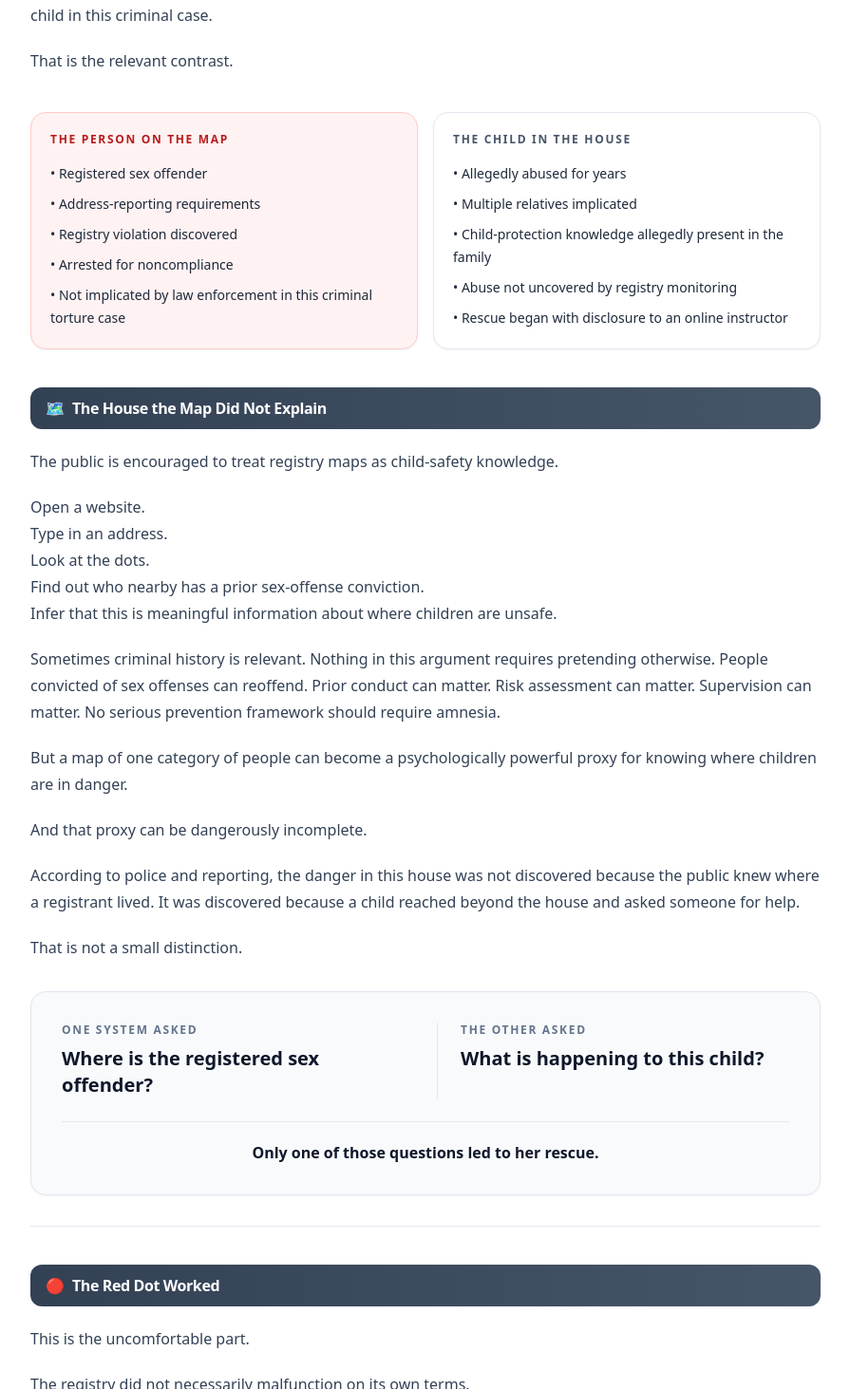
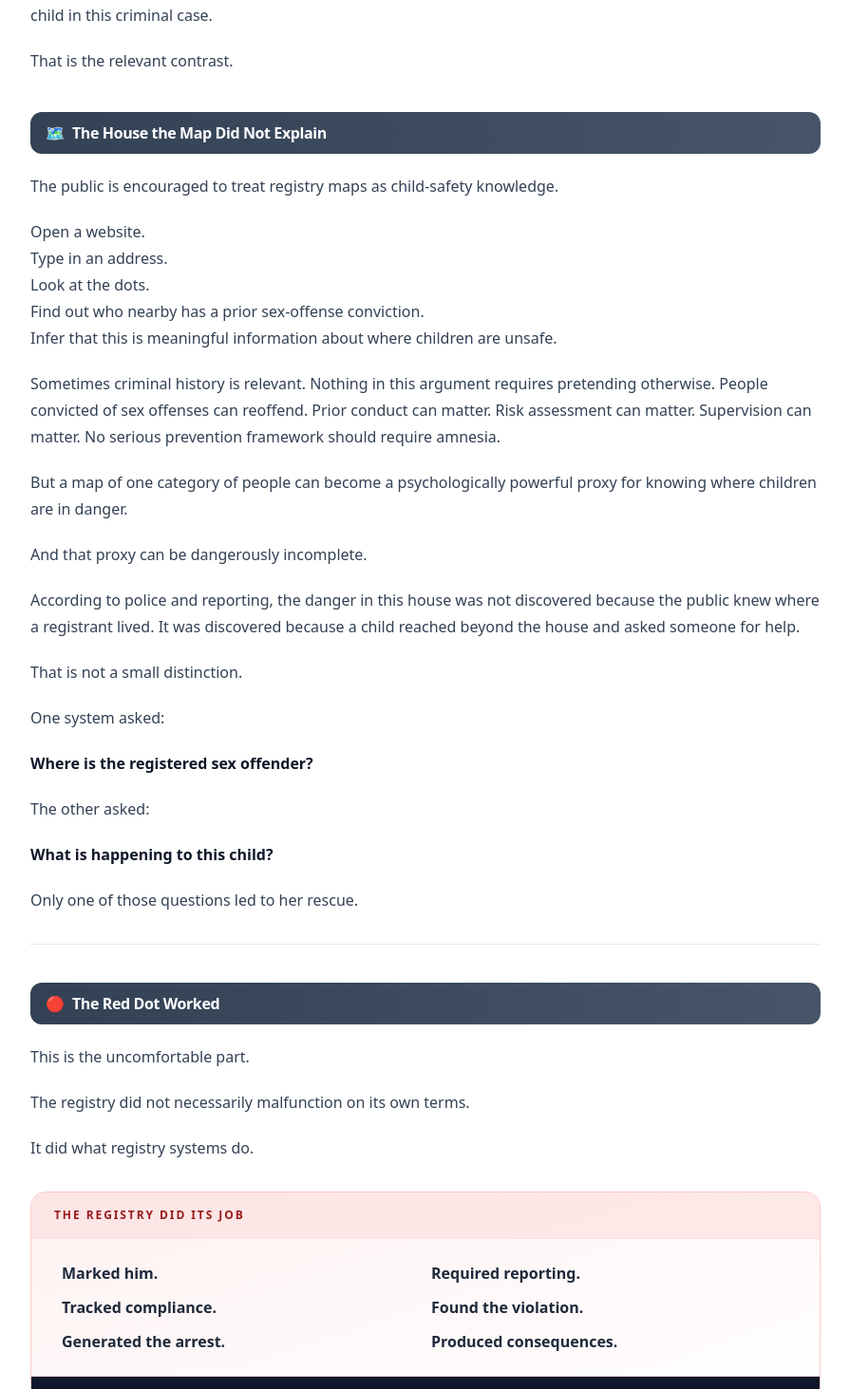
Before and after one commit to projectsolarrecon/Solar, a React (Vite) app: page /blog/the-man-on-the-map-wasnt-the-danger in a window 1280 px wide. Shown: the part 2667-4130 px from the top of the page at 95% size, without its empty margins (192-1087 px from the left). Built offline with nearby package versions, Linux system fonts and the light colour scheme.

Commit message:
Lighten blog visual treatment and fix consistency section spacing

```diff
--- a/src/pages/blog/TheManOnTheMapWasntTheDanger.tsx
+++ b/src/pages/blog/TheManOnTheMapWasntTheDanger.tsx
@@ -185,33 +185,6 @@ export default function TheManOnTheMapWasntTheDanger(): JSX.Element {
         </p>
         <p>That is the relevant contrast.</p>
 
-        <div className="not-prose my-10 grid gap-4 md:grid-cols-2">
-          <div className="rounded-2xl border border-red-200 bg-red-50 p-5 shadow-sm">
-            <div className="text-xs font-bold uppercase tracking-[0.14em] text-red-700">
-              The person on the map
-            </div>
-            <ul className="mt-4 space-y-2 text-sm leading-6 text-slate-800">
-              <li>• Registered sex offender</li>
-              <li>• Address-reporting requirements</li>
-              <li>• Registry violation discovered</li>
-              <li>• Arrested for noncompliance</li>
-              <li>• Not implicated by law enforcement in this criminal torture case</li>
-            </ul>
-          </div>
-          <div className="rounded-2xl border border-slate-200 bg-white p-5 shadow-sm">
-            <div className="text-xs font-bold uppercase tracking-[0.14em] text-slate-600">
-              The child in the house
-            </div>
-            <ul className="mt-4 space-y-2 text-sm leading-6 text-slate-800">
-              <li>• Allegedly abused for years</li>
-              <li>• Multiple relatives implicated</li>
-              <li>• Child-protection knowledge allegedly present in the family</li>
-              <li>• Abuse not uncovered by registry monitoring</li>
-              <li>• Rescue began with disclosure to an online instructor</li>
-            </ul>
-          </div>
-        </div>
-
         <BandHeader title="The House the Map Did Not Explain" icon="🗺️" />
 
         <p>
@@ -249,22 +222,11 @@ export default function TheManOnTheMapWasntTheDanger(): JSX.Element {
           for help.
         </p>
         <p>That is not a small distinction.</p>
-
-        <div className="not-prose my-8 rounded-2xl border border-slate-200 bg-slate-50 p-6 shadow-sm md:p-8">
-          <div className="grid gap-6 md:grid-cols-2">
-            <div>
-              <div className="text-xs font-bold uppercase tracking-[0.14em] text-slate-500">One system asked</div>
-              <div className="mt-2 text-xl font-bold text-slate-900">Where is the registered sex offender?</div>
-            </div>
-            <div className="border-t border-slate-200 pt-6 md:border-l md:border-t-0 md:pl-6 md:pt-0">
-              <div className="text-xs font-bold uppercase tracking-[0.14em] text-slate-500">The other asked</div>
-              <div className="mt-2 text-xl font-bold text-slate-900">What is happening to this child?</div>
-            </div>
-          </div>
-          <div className="mt-6 border-t border-slate-200 pt-5 text-center text-base font-semibold text-slate-900">
-            Only one of those questions led to her rescue.
-          </div>
-        </div>
+        <p>One system asked:</p>
+        <p><strong>Where is the registered sex offender?</strong></p>
+        <p>The other asked:</p>
+        <p><strong>What is happening to this child?</strong></p>
+        <p>Only one of those questions led to her rescue.</p>
 
         <Divider />
         <BandHeader title="The Red Dot Worked" icon="🔴" />
@@ -454,7 +416,7 @@ export default function TheManOnTheMapWasntTheDanger(): JSX.Element {
             <div className="text-xs font-bold uppercase tracking-[0.16em] text-amber-300">The consistency test</div>
             <h2 className="mt-1 text-2xl font-black tracking-tight sm:text-3xl">And Then They Come Home</h2>
           </div>
-          <div className="prose prose-slate max-w-none px-6 py-6 md:px-8 md:py-8">
+          <div className="space-y-5 px-6 py-6 text-base leading-7 text-slate-800 md:px-8 md:py-8">
             <p>There is another contradiction waiting at the end of this case.</p>
             <p>It should be stated carefully.</p>
             <p>
@@ -522,7 +484,7 @@ export default function TheManOnTheMapWasntTheDanger(): JSX.Element {
               The people convicted of actually torturing this particular child may
               not.
             </p>
-            <div className="not-prose my-8 rounded-2xl border border-amber-300 bg-white p-6 shadow-sm md:p-7">
+            <div className="rounded-2xl border border-amber-300 bg-white p-6 shadow-sm md:p-7">
               <div className="text-xs font-black uppercase tracking-[0.16em] text-amber-700">If maps are how Florida protects children</div>
               <p className="mt-3 text-xl font-black leading-snug text-slate-900 md:text-2xl">
                 If these relatives are convicted of what police say they did to this child, why would they not belong on one?
```
